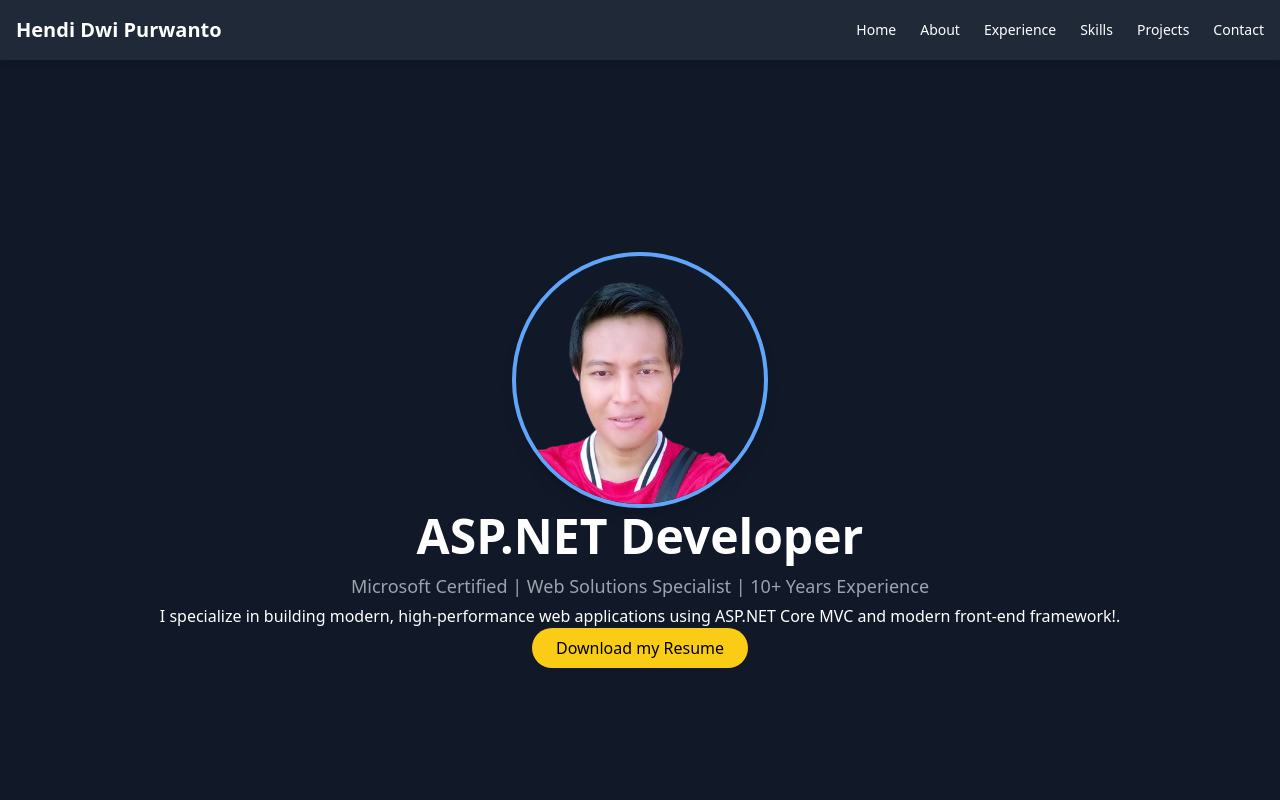
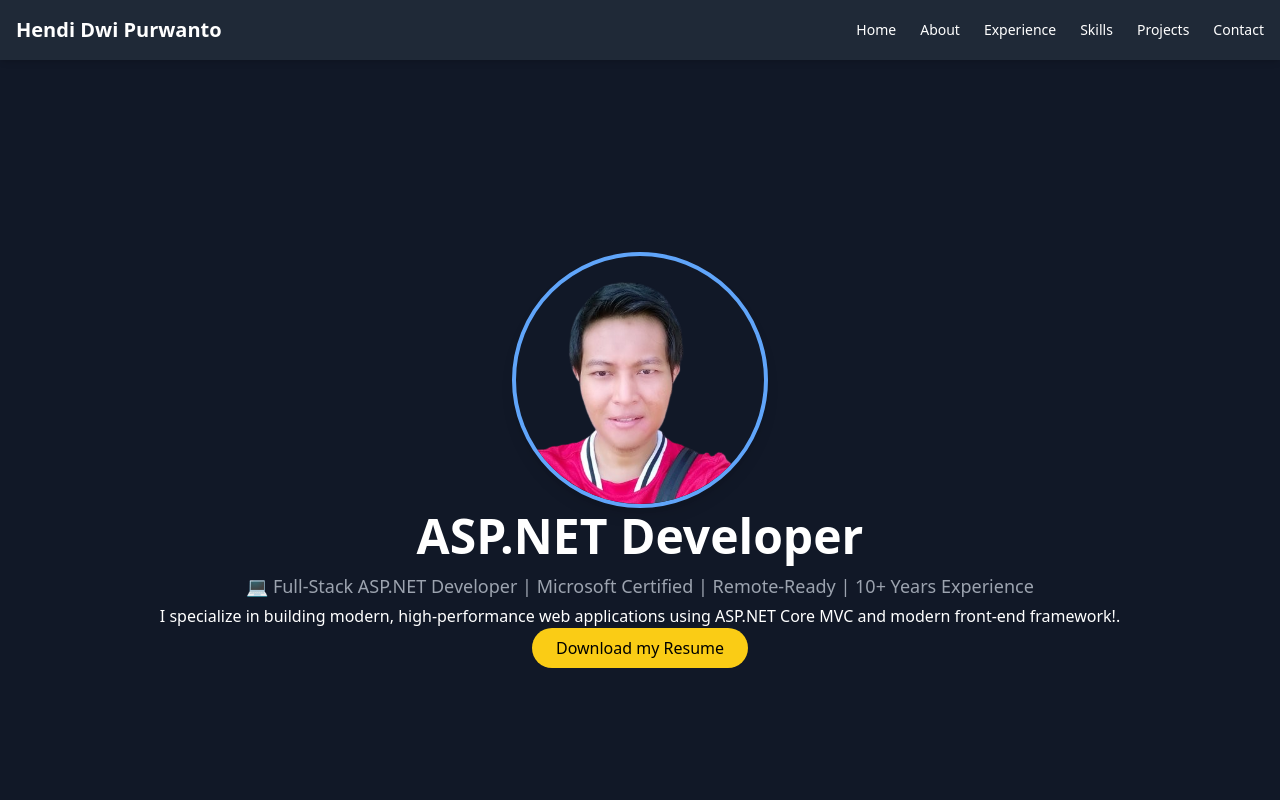
Before and after one commit to hendidwipurwanto/portfolio, a website: page index.html in a window 1280 px wide. Shown: the top 800 px of the page. Drawn offline with Linux system fonts and the light colour scheme.

Commit message:
Update index.html

```diff
--- a/index.html
+++ b/index.html
@@ -32,7 +32,7 @@
     <img src="./img/me.png" alt="Hendi" class="  w-40  h-40 md:w-64 md:h-64 object-cover rounded-full border-4 border-blue-400 shadow-lg" />
     <h2 class="text-4xl md:text-5xl font-bold">ASP.NET Developer</h2>
   </div>
-  <p class="text-lg text-gray-400 mt-3 mb-1">Microsoft Certified | Web Solutions Specialist | 10+ Years Experience</p>
+  <p class="text-lg text-gray-400 mt-3 mb-1">💻 Full-Stack ASP.NET Developer | Microsoft Certified | Remote-Ready | 10+ Years Experience</p>
   <p>I specialize in building modern, high-performance web applications using ASP.NET Core MVC and modern front-end framework!.</p>
   <a href="./file/Hendi_Dwi_Purwanto_CV.pdf" class="bg-yellow-400 text-black px-6 py-2 rounded-full hover:bg-yellow-300 transition">
     Download my Resume
```
